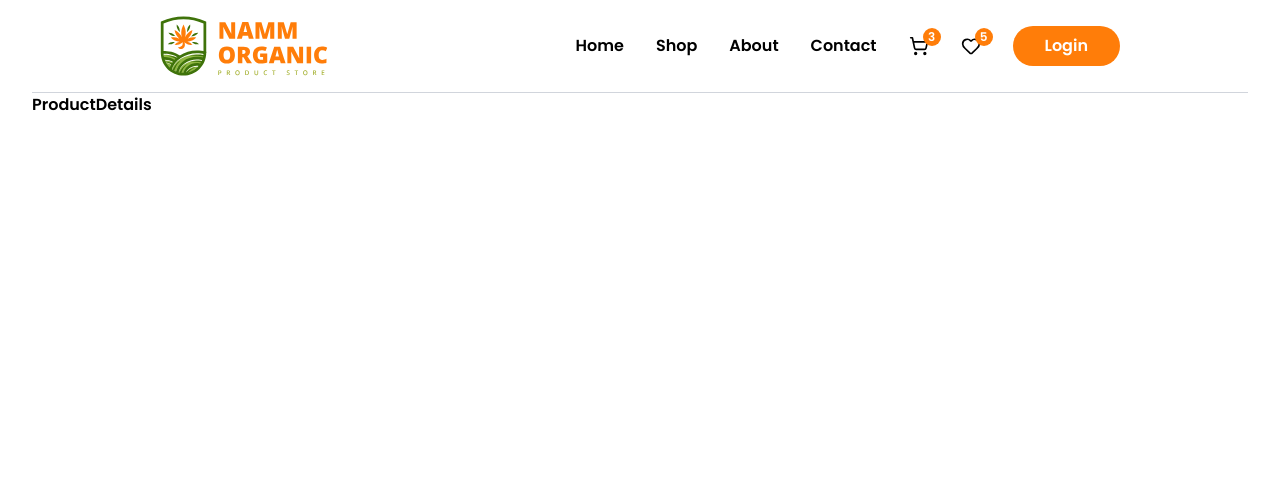
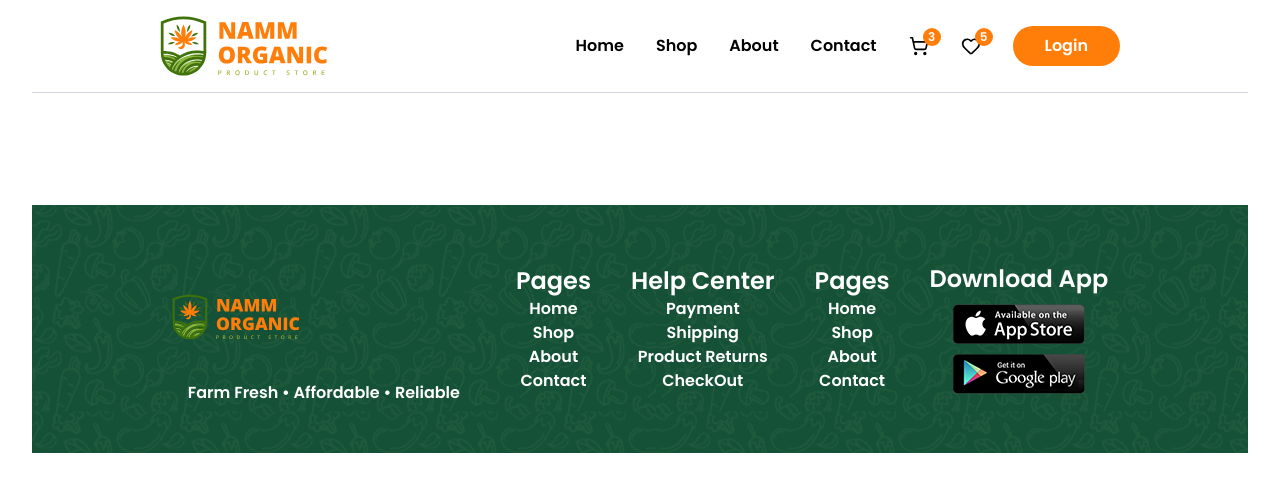
Before and after one commit to DukeMochama2022/Grocery, a React (Vite) app in the folder frontend/: page /product/1 in a window 1280 px wide. Shown: the top 492 px of the page. Built offline with nearby package versions, Linux system fonts and the light colour scheme.

Commit message:
Added a footer section

```diff
--- a/frontend/src/App.jsx
+++ b/frontend/src/App.jsx
@@ -15,6 +15,7 @@ import WishList from "./pages/WishList";
 import NavBar from "./components/NavBar";
 import { useLocation } from "react-router-dom";
 import { Toaster } from "react-hot-toast";
+import Footer from "./components/Footer";
 
 const App = () => {
   const adminPath = useLocation().pathname.includes("admin");
@@ -37,6 +38,7 @@ const App = () => {
           <Route path="/product/:id" element={<ProductDetails />} />
           <Route path="/wishlist" element={<WishList />} />
         </Routes>
+        {!adminPath && <Footer />}
       </div>
     </>
   );
--- /dev/null
+++ b/frontend/src/components/Footer.jsx
@@ -0,0 +1,56 @@
+import React from "react";
+import { assets } from "../assets/assets";
+import { Link } from "react-router-dom";
+
+const Footer = () => {
+  return (
+    <div
+      className="py-12 mt-4 bg-[#155136] "
+      style={{ backgroundImage: `url(${assets.footer_img})` }}
+    >
+      <div className="flex flex-wrap items-center justify-center gap-10 ">
+        <div>
+          <img src={assets.logo} alt="" className="w-32 h-32 " />
+          <h3 className="text-white max-w-lg text-center px-4">
+            Farm Fresh • Affordable • Reliable
+          </h3>
+        </div>
+        <div className="flex flex-col justify-center items-center text-white">
+          <h1 className="text-2xl font-semibold">Pages</h1>
+          <Link to={"/"}>Home</Link>
+          <Link to={"/shop"}>Shop</Link>
+          <Link to={"/about"}>About</Link>
+          <Link to={"/contact"}>Contact</Link>
+        </div>
+
+        <div className="flex flex-col justify-center items-center text-white">
+          <h1 className="text-2xl font-semibold">Help Center</h1>
+          <Link to={""}>Payment</Link>
+          <Link to={""}>Shipping</Link>
+          <Link to={""}>Product Returns</Link>
+          <Link to={""}>CheckOut</Link>
+        </div>
+
+        <div className="flex flex-col justify-center items-center text-white">
+          <h1 className="text-2xl font-semibold">Pages</h1>
+          <Link to={"/"}>Home</Link>
+          <Link to={"/shop"}>Shop</Link>
+          <Link to={"/about"}>About</Link>
+          <Link to={"/contact"}>Contact</Link>
+        </div>
+
+        <div className="flex flex-col justify-center items-center text-white">
+          <h1 className="text-2xl font-semibold">Download App</h1>
+          <div className="flex items-center mt-2 cursor-pointer">
+            <img src={assets.app_store} alt="" />
+          </div>
+          <div className="flex items-center mt-2 cursor-pointer">
+            <img src={assets.play_store} alt="" />
+          </div>
+        </div>
+      </div>
+    </div>
+  );
+};
+
+export default Footer;
--- a/frontend/src/components/ProductCard.jsx
+++ b/frontend/src/components/ProductCard.jsx
@@ -1,5 +1,6 @@
 import { ShoppingCart } from "lucide-react";
 import React from "react";
+import { Link } from "react-router-dom";
 import { useContext } from "react";
 import { AppContext } from "../context/AppContext";
 
@@ -15,7 +16,9 @@ const ProductCard = ({ product }) => {
         <h3 className="text-primary font-bold ">{product.discount}</h3>
       </div>
       <div className="cursor-pointer">
-        <img src={product.images[0]} alt="" />
+        <Link to={`/product/${product._id}`} className="cursor-pointer">
+          <img src={product.images[0]} alt="" />
+        </Link>
       </div>
       <button className="flex items-center justify-center rounded mb-3 w-full py-1 bg-secondary text-white cursor-pointer">
         <ShoppingCart />
--- a/frontend/src/pages/Contact.jsx
+++ b/frontend/src/pages/Contact.jsx
@@ -107,7 +107,7 @@ const Contact = () => {
               <MapPin className="text-primary w-6 h-6 mt-1" />
               <p>
                 <span className="font-medium">Address:</span> <br />
-                123 Fresh Market Street, Nairobi, Kenya
+                400-200 Fresh Market Street, Nairobi, Kenya
               </p>
             </li>
             <li className="flex items-start gap-3">
--- a/frontend/src/pages/Home.jsx
+++ b/frontend/src/pages/Home.jsx
@@ -6,6 +6,7 @@ import CallToAction from "../components/CallToAction";
 import Blog from "../components/Blog";
 import Brand from "../components/Brand";
 import NewsLetter from "../components/NewsLetter";
+import Footer from "../components/Footer";
 
 const Home = () => {
   return (
@@ -17,6 +18,7 @@ const Home = () => {
       <Blog />
       <Brand />
       <NewsLetter />
+
     </div>
   );
 };
--- a/frontend/src/pages/ProductDetails.jsx
+++ b/frontend/src/pages/ProductDetails.jsx
@@ -1,9 +1,17 @@
-import React from 'react'
+import React, { useContext, useEffect, useState } from "react";
+import { useParams } from "react-router-dom";
+import { AppContext } from "../context/AppContext";
 
 const ProductDetails = () => {
-  return (
-    <div>ProductDetails</div>
-  )
-}
+  const { id } = useParams();
+  const { productsData } = useContext(AppContext);
+  const [product, setProduct] = useState(null);
 
-export default ProductDetails
+  useEffect(() => {
+    const product = productsData.find((item) => item._id === id);
+    setProduct(product);
+  }, []);
+  return <div className="py-12"></div>;
+};
+
+export default ProductDetails;
```
Also changed, not shown: frontend/public/logo2.png (added).
